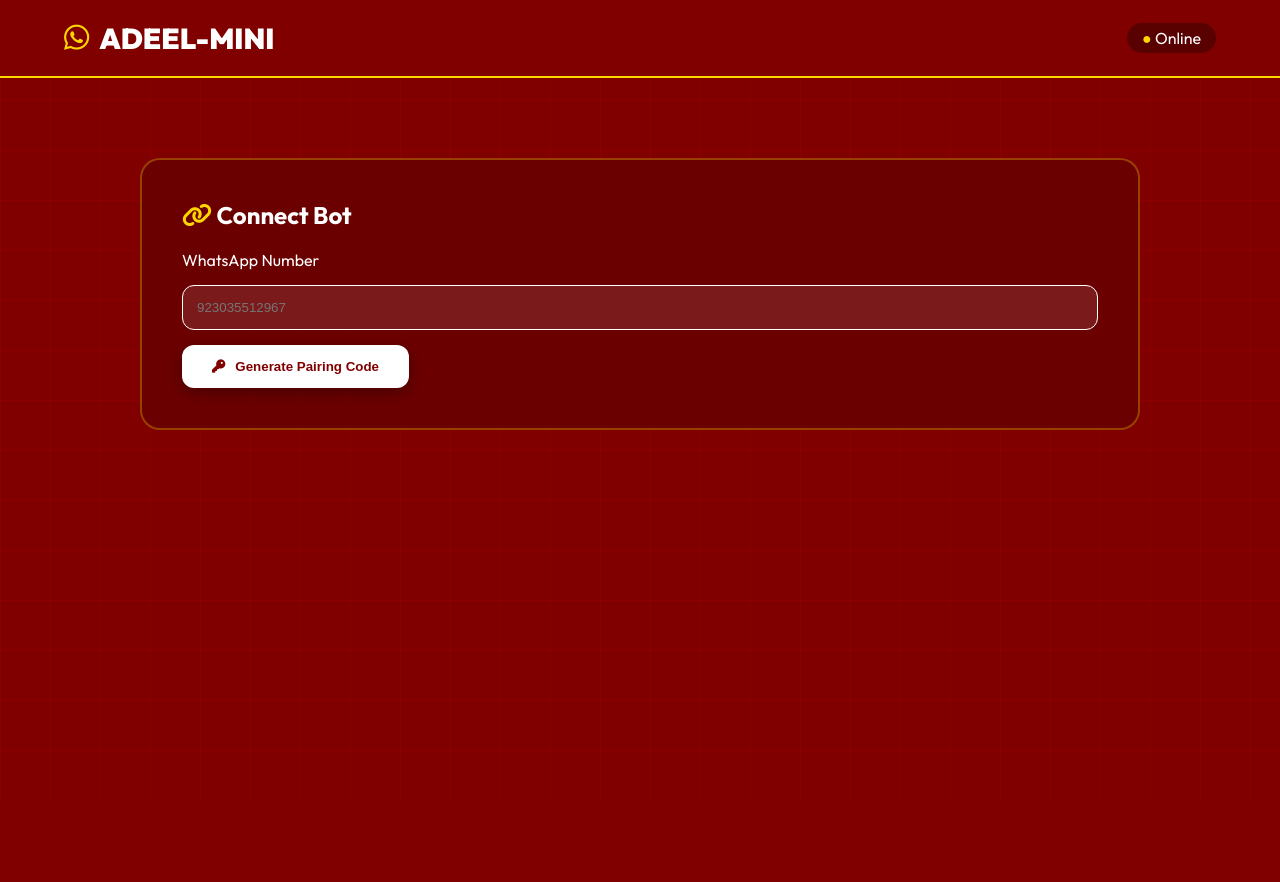
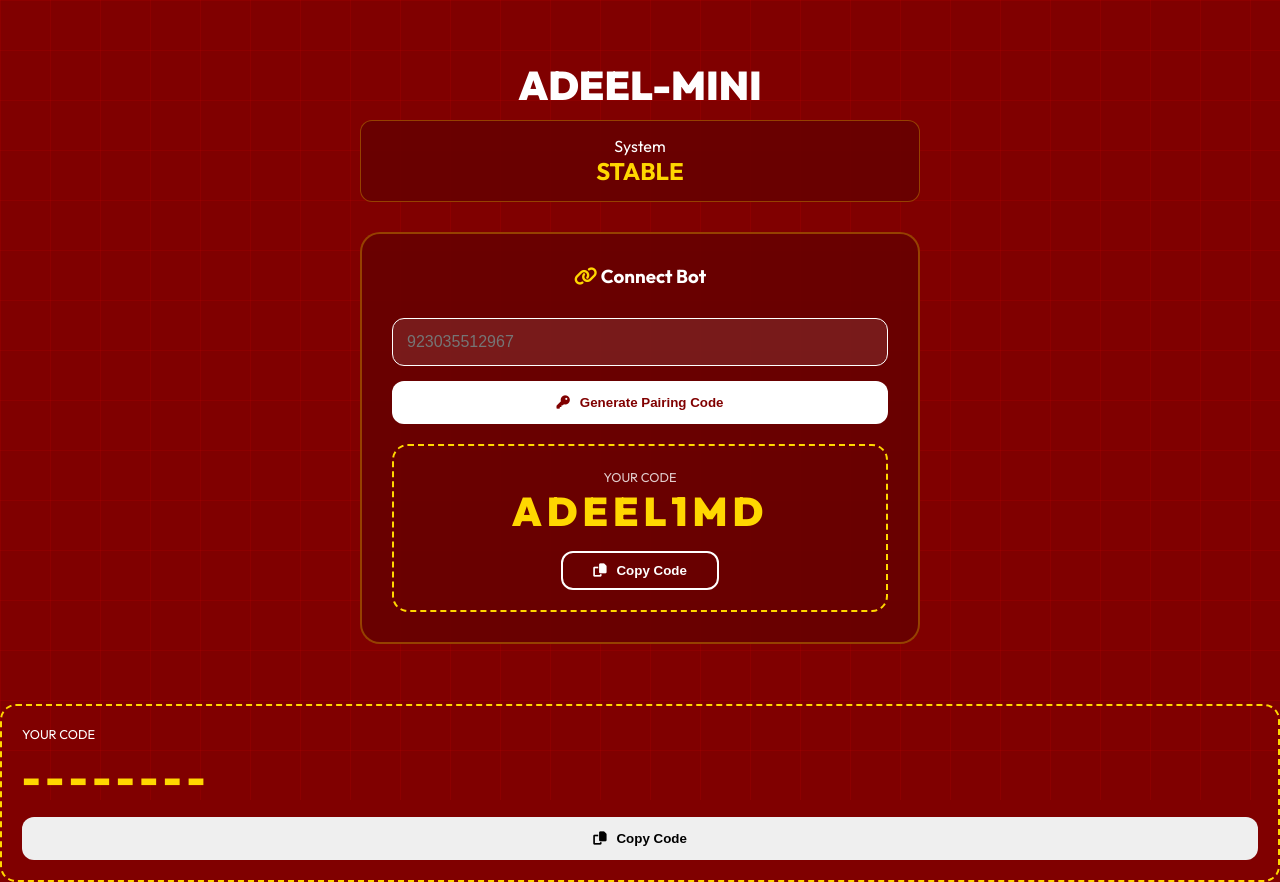
Before and after one commit to KHOKHAR11/ADEEL-MINI, a website: page pair.html in a window 1280 px wide. Before the commit the page ends 800 px from the top, so only its background shows below. Drawn offline with Linux system fonts and the light colour scheme.

Commit message:
Update pair.html

```diff
--- a/pair.html
+++ b/pair.html
@@ -9,11 +9,9 @@
     <style>
         :root {
             --bg-primary: #800000;
-            --bg-secondary: #a00000;
-            --bg-card: rgba(102, 0, 0, 0.8);
+            --bg-card: rgba(102, 0, 0, 0.9);
             --accent-gold: #ffd700;
             --text-primary: #ffffff;
-            --text-secondary: #ffcccc;
             --border-color: rgba(255, 215, 0, 0.3);
         }
 
@@ -27,81 +25,159 @@
             min-height: 100vh;
         }
 
+        /* Red Grid Background */
         .grid-bg {
             position: fixed; top: 0; left: 0; width: 100%; height: 100%;
             background-image:
                 linear-gradient(rgba(255, 0, 0, 0.1) 1px, transparent 1px),
                 linear-gradient(90deg, rgba(255, 0, 0, 0.1) 1px, transparent 1px);
-            background-size: 50px 50px; z-index: 0;
+            background-size: 50px 50px; z-index: -1;
         }
 
-        header {
-            background: rgba(128, 0, 0, 0.9);
-            backdrop-filter: blur(10px);
-            border-bottom: 2px solid var(--accent-gold);
-            padding: 20px 0; position: sticky; top: 0; z-index: 100;
+        .container { max-width: 600px; margin: 40px auto; padding: 20px; }
+
+        .header { text-align: center; margin-bottom: 30px; }
+        .logo { font-size: 2.5rem; font-weight: 900; color: #fff; margin-bottom: 10px; display: block; }
+
+        .status-box {
+            background: var(--bg-card);
+            border: 1px solid var(--border-color);
+            padding: 15px; border-radius: 12px; text-align: center; margin-bottom: 20px;
         }
-
-        .navbar { max-width: 1200px; margin: 0 auto; padding: 0 24px; display: flex; justify-content: space-between; align-items: center; }
-        .logo { font-size: 1.8rem; font-weight: 900; color: #fff; display: flex; align-items: center; gap: 10px; }
-        .logo i { color: var(--accent-gold); }
 
         .section {
             background: var(--bg-card);
             border: 2px solid var(--border-color);
-            border-radius: 20px; padding: 40px; margin: 40px auto;
-            max-width: 1000px; position: relative; z-index: 1;
+            border-radius: 20px; padding: 30px; text-align: center;
         }
 
         .input-field {
             width: 100%; padding: 14px; background: rgba(255,255,255,0.1);
-            border: 1.5px solid #fff; border-radius: 12px; color: #fff; margin: 15px 0;
+            border: 1.5px solid #fff; border-radius: 12px; color: #fff; margin: 15px 0; font-size: 1rem;
         }
 
         .btn {
-            padding: 14px 30px; border-radius: 12px; border: none;
-            font-weight: 700; cursor: pointer; display: inline-flex;
-            align-items: center; gap: 10px; transition: 0.3s; position: relative;
+            width: 100%; padding: 14px; border-radius: 12px; border: none;
+            font-weight: 700; cursor: pointer; display: flex;
+            align-items: center; justify-content: center; gap: 10px; transition: 0.3s;
         }
-        .btn-primary { background: #fff; color: #800000; box-shadow: 0 5px 15px rgba(0,0,0,0.3); }
-        .btn-secondary { background: transparent; border: 1.5px solid #fff; color: #fff; margin-top: 10px; }
 
-        /* Golden Tanay (Particles) */
+        .btn-primary { background: #fff; color: #800000; margin-bottom: 20px; }
+
+        .code-display {
+            border: 2px dashed var(--accent-gold);
+            border-radius: 16px; padding: 20px; margin-top: 20px;
+        }
+
+        .code-value {
+            font-size: 2.5rem; font-weight: 900; letter-spacing: 5px;
+            color: var(--accent-gold); margin-bottom: 15px; display: block;
+        }
+
+        /* Copy Button New Style */
+        .btn-copy {
+            background: transparent; border: 2px solid #fff; color: #fff;
+            width: auto; padding: 10px 30px; margin: 0 auto;
+        }
+
+        /* Golden Particles Styling */
         .particle {
             position: absolute; width: 3px; height: 12px;
             background: linear-gradient(to bottom, var(--accent-gold), #fff);
-            pointer-events: none; border-radius: 2px; z-index: 1000;
+            pointer-events: none; border-radius: 2px; z-index: 9999;
             box-shadow: 0 0 5px var(--accent-gold);
         }
 
-        .code-display {
-            background: rgba(0,0,0,0.4); border: 2px dashed var(--accent-gold);
-            border-radius: 16px; padding: 30px; margin-top: 25px; display: none; text-align: center;
-        }
-        .code-display.show { display: block; }
-        .code-value { font-size: 2.5rem; font-weight: 900; letter-spacing: 10px; color: var(--accent-gold); margin-bottom: 15px; }
+        @keyframes spin { to { transform: rotate(360deg); } }
     </style>
 </head>
 <body>
     <div class="grid-bg"></div>
 
-    <header>
-        <div class="navbar">
-            <div class="logo"><i class="fab fa-whatsapp"></i> ADEEL-MINI</div>
-            <div style="background:rgba(0,0,0,0.3); padding:5px 15px; border-radius:20px;">
-                <span style="color:var(--accent-gold)">●</span> Online
+    <div class="container">
+        <div class="header">
+            <span class="logo">ADEEL-MINI</span>
+            <div class="status-box">
+                <p style="color:var(--text-secondary)">System</p>
+                <h2 style="color:var(--accent-gold)">STABLE</h2>
             </div>
         </div>
-    </header>
 
-    <main style="max-width: 1200px; margin: 0 auto; padding: 40px 20px;">
         <div class="section">
-            <h2 style="margin-bottom: 20px;"><i class="fas fa-link" style="color:var(--accent-gold)"></i> Connect Bot</h2>
-            <label>WhatsApp Number</label>
+            <h3 style="margin-bottom:15px;"><i class="fas fa-link" style="color:var(--accent-gold)"></i> Connect Bot</h3>
             <input type="text" id="phone-number" class="input-field" placeholder="923035512967">
 
-            <button class="btn btn-primary" id="pair-btn" onclick="generatePairCode(event)">
+            <button class="btn btn-primary" onclick="generateCode(event)">
                 <i class="fas fa-key"></i> Generate Pairing Code
+            </button>
+
+            <div class="code-display">
+                <span style="font-size: 0.8rem; opacity: 0.8;">YOUR CODE</span>
+                <span class="code-value" id="pair-code">ADEEL1MD</span>
+
+                <button class="btn btn-copy" id="copy-btn" onclick="copyCode(event)">
+                    <i class="fas fa-copy"></i> Copy Code
+                </button>
+            </div>
+        </div>
+    </div>
+
+    <script>
+        // Tanay (Particles) Effect
+        function createParticles(x, y) {
+            for (let i = 0; i < 30; i++) {
+                const p = document.createElement('div');
+                p.classList.add('particle');
+                document.body.appendChild(p);
+
+                const angle = Math.random() * Math.PI * 2;
+                const velocity = 4 + Math.random() * 10;
+                const tx = Math.cos(angle) * 150;
+                const ty = Math.sin(angle) * 150;
+
+                p.style.left = x + 'px';
+                p.style.top = y + 'px';
+                p.style.transform = `rotate(${angle}rad)`;
+
+                const anim = p.animate([
+                    { transform: `translate(0,0) rotate(${angle}rad)`, opacity: 1 },
+                    { transform: `translate(${tx}px, ${ty}px) rotate(${angle}rad)`, opacity: 0 }
+                ], { duration: 800, easing: 'ease-out' });
+
+                anim.onfinish = () => p.remove();
+            }
+        }
+
+        function generateCode(e) {
+            createParticles(e.pageX, e.pageY);
+            // Logic for generation goes here
+        }
+
+        // Fixed Copy Function (No White Alert Page)
+        function copyCode(e) {
+            createParticles(e.pageX, e.pageY);
+            const code = document.getElementById('pair-code').textContent;
+            const btn = document.getElementById('copy-btn');
+
+            navigator.clipboard.writeText(code).then(() => {
+                // Style Change instead of Alert
+                const originalContent = btn.innerHTML;
+                btn.innerHTML = '<i class="fas fa-check"></i> Copied!';
+                btn.style.backgroundColor = "rgba(255, 215, 0, 0.2)";
+                btn.style.borderColor = "var(--accent-gold)";
+                btn.style.color = "var(--accent-gold)";
+
+                setTimeout(() => {
+                    btn.innerHTML = originalContent;
+                    btn.style.backgroundColor = "transparent";
+                    btn.style.borderColor = "#fff";
+                    btn.style.color = "#fff";
+                }, 2000);
+            });
+        }
+    </script>
+</body>
+</html>
             </button>
 
             <div id="code-display" class="code-display">
```
